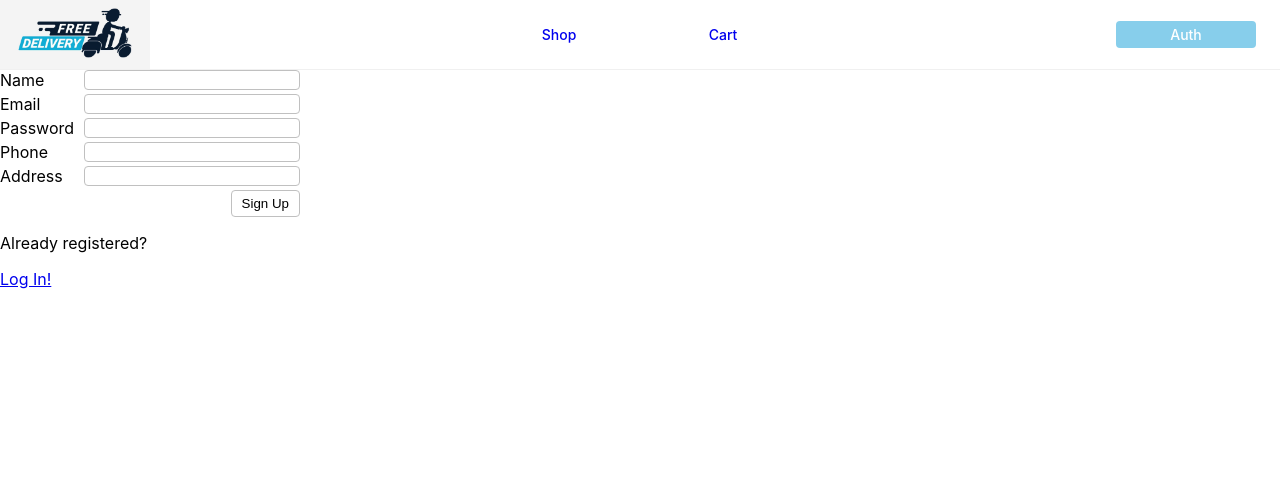
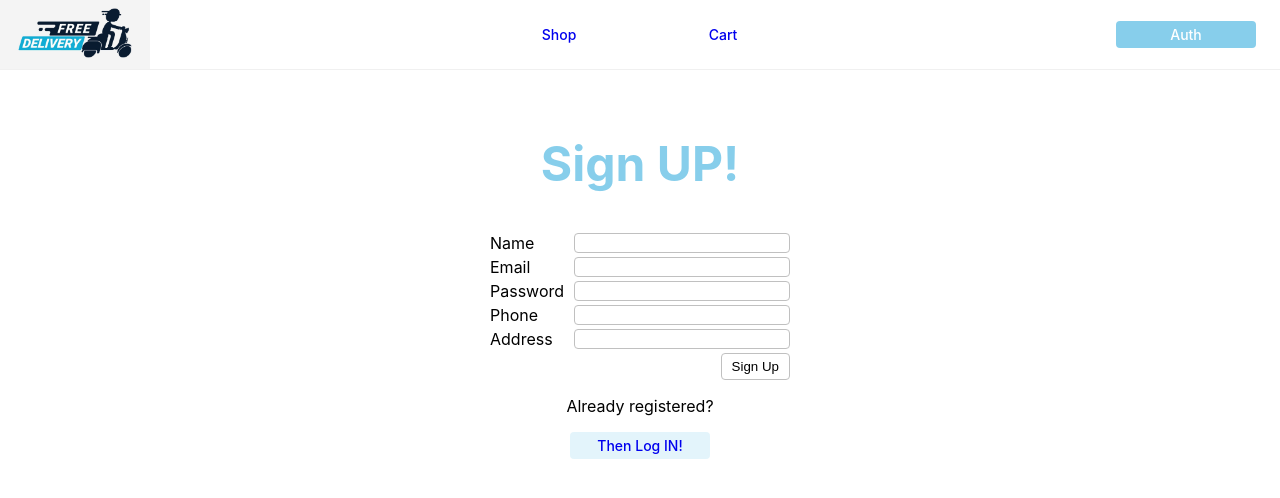
Before and after one commit to Maks-Budiukin/delivery-frontend, a React (Create React App) app: page /register in a window 1280 px wide. Shown: the top 498 px of the page. Built offline with nearby package versions, Linux system fonts and the light colour scheme.

Commit message:
styles added

```diff
--- a/src/Pages/Cart/Cart.jsx
+++ b/src/Pages/Cart/Cart.jsx
@@ -1,11 +1,13 @@
 import { CartUserForm } from "components/CartUserForm/CartUserForm";
 import { CartList } from "components/CartList/CartList";
 import styled from "styled-components";
+import { useSelector } from "react-redux";
 
 const Wrapper = styled.section`
     display: flex;
     justify-content: center;
 
+    padding-top: 36px;
     flex-wrap: wrap;
     gap: 40px;
 
@@ -14,8 +16,11 @@ const Wrapper = styled.section`
 
 export const Cart = () => {
 
+    const cart = useSelector(state => state.products.cart)
+
     return (<Wrapper>
-        <CartUserForm />
-        <CartList />
+        {cart.length > 0
+            ? <><CartUserForm /> <CartList /> </>
+    : <p>Cart is empty :( </p>}
     </Wrapper>)
 }
--- a/src/components/CartList/CartList.jsx
+++ b/src/components/CartList/CartList.jsx
@@ -1,57 +1,31 @@
-import { useDispatch, useSelector } from "react-redux"
+import { useSelector } from "react-redux"
 import styled from "styled-components"
 import { CartItem } from "./CartItem"
-import { ClearCartThunk } from "redux/products/products.thunk"
+
 
 const StyledCartList = styled.ul`
     list-style: none;
     padding: 0;
+
+
 `
 
-const StyledButton = styled.button`
-
-    width: 120px;
-    background-color: #fff;
-    padding: 5px 10px;
-
-    margin-right: 24px;
-    /* border: 1px solid silver; */
-    outline: none;
-    border: none;
-    border-radius: 4px;
-    text-decoration: none;
-    text-align: center;
-    font-size: 14px;
-    font-weight: 700;
-
-    transition-property: color, background-color, border;
-    transition-duration: 250ms;
-    transition-timing-function: ease;
 
 
-    &:visited {
-        color: black;
-    }
-    &:hover,
-    &:focus  {
-      outline: none;
-      /* border: 1px solid skyblue; */
-      background-color: tomato;
-      color: #fff;
-    }
+const Wrapper = styled.div`
+position: relative;
 
 `
 
 export const CartList = () => {
     const cart = useSelector(state => state.products.cart)
-    const dispatch = useDispatch();
-    return (<>
-    <StyledCartList>
-        <StyledButton type="button" onClick={() => dispatch(ClearCartThunk())}>Clear Cart</StyledButton>
+
+    return (<Wrapper>
+        <StyledCartList>
             {cart.map(item => {
                 return (<CartItem key={item.id} item={item} />
                 )
             })}
         </StyledCartList>
-        </>)
+        </Wrapper>)
 }
--- a/src/components/CartUserForm/CartUserForm.jsx
+++ b/src/components/CartUserForm/CartUserForm.jsx
@@ -5,10 +5,11 @@ import { createOrderThunk } from "redux/products/products.thunk";
 import styled from "styled-components";
 
 const StyledForm = styled.form`
+margin-top: 16px;
 display: flex;
 flex-wrap: wrap;
 justify-content: space-between;
-
+height: 170px;
 gap: 4px;
 width: 300px;
 
@@ -29,12 +30,19 @@ width: 300px;
     margin-left: auto;
     background-color: #fff;
     padding: 5px 10px;
-    border: 1px solid silver;
+    border: 1px solid skyblue;
     border-radius: 4px;
+    color: skyblue;
+    font-weight: bold;
+
+    transition-property: color, background-color, border;
+    transition-duration: 250ms;
+    transition-timing-function: ease;
 
     &:hover,
     &:focus  {
-      outline: none;
+      background-color: skyblue;
+      color: #fff;
       border: 1px solid skyblue;
     }
   }
--- a/src/components/Login/Login.jsx
+++ b/src/components/Login/Login.jsx
@@ -5,6 +5,12 @@ import { useDispatch } from "react-redux";
 import { loginThunk } from "redux/auth/auth.thunk";
 import { NavLink } from "react-router-dom";
 
+const Wrapper = styled.section`
+display: flex;
+justify-content: center;
+  padding: 24px 0;
+  text-align: center;
+`
 
 const StyledForm = styled.form`
 display: flex;
@@ -42,6 +48,49 @@ width: 300px;
   }
 `
 
+const Header = styled.h1`
+  color: skyblue;
+  font-size: 48px;
+`
+
+const StyledLink = styled(NavLink)`
+    display: block;
+    margin-left: auto;
+    margin-right: auto;
+    width: 120px;
+    background-color: #fff;
+    padding: 5px 10px;
+
+    /* border: 1px solid silver; */
+    border-radius: 4px;
+    text-decoration: none;
+    text-align: center;
+    font-size: 14px;
+    font-weight: 500;
+    background-color: #87cfeb3b;
+
+    transition-property: color, background-color, border;
+    transition-duration: 250ms;
+    transition-timing-function: ease;
+
+
+    &:visited {
+        color: black;
+    }
+    &:hover,
+    &:focus  {
+      outline: none;
+      /* border: 1px solid skyblue; */
+      background-color: skyblue;
+      color: #fff;
+    }
+  &.active {
+    color: #fff;
+    background-color: skyblue;
+    /* border: 1px solid skyblue; */
+  }
+`
+
 export const Login = () => {
 
     const emailInpudId = nanoid();
@@ -71,7 +120,9 @@ export const Login = () => {
     // setPassword("");
   }
 
-    return(<>
+    return(<Wrapper>
+      <div>
+        <Header>Log IN!</Header>
         <StyledForm onSubmit={handleSubmit}>
     <label htmlFor={emailInpudId}>Email </label>
     <input
@@ -98,6 +149,7 @@ export const Login = () => {
 
         </StyledForm>
         <p>Don't have an acc?</p>
-        <NavLink to="/register">Then sign up!</NavLink>
-    </>)
+        <StyledLink to="/register">Then sign up!</StyledLink>
+        </div>
+    </Wrapper>)
 }
--- a/src/components/Navbar/Navbar.jsx
+++ b/src/components/Navbar/Navbar.jsx
@@ -1,6 +1,7 @@
 import { useDispatch, useSelector } from "react-redux"
 import { NavLink } from "react-router-dom"
 import { logoutThunk } from "redux/auth/auth.thunk"
+import { ClearCartThunk } from "redux/products/products.thunk"
 import styled from "styled-components"
 
 
@@ -88,6 +89,7 @@ const NavList = styled.ul`
 `
 
 const NavBar = styled.nav`
+    position: relative;
     display: flex;
     justify-content: space-between;
     align-items: center;
@@ -102,10 +104,43 @@ const Logo = styled.img`
 
 `
 
+const StyledClearButton = styled.button`
+
+    width: 120px;
+    background-color: #fff;
+    padding: 5px 10px;
+    margin-right: 24px;
+
+
+
+    border-radius: 4px;
+    color: tomato;
+    text-align: center;
+    font-size: 14px;
+    font-weight: 700;
+    border: 1px solid tomato;
+
+    transition-property: color, background-color, border;
+    transition-duration: 250ms;
+    transition-timing-function: ease;
+
+    &:hover
+      {
+      outline: none;
+      background-color: tomato;
+      color: #fff;
+    }
+
+`
+const AuthBlock = styled.div`
+    width: 300;
+`
+
 
 export const Navbar = () => {
 
     const isLoggedIn = useSelector(state => state.auth.isLoggedIn)
+    const cart = useSelector(state => state.products.cart)
     const dispatch = useDispatch();
 
     return (<StyledSection>
@@ -120,10 +155,13 @@ export const Navbar = () => {
                 <li><StyledLink to="/cart">Cart</StyledLink></li>
                 {isLoggedIn && <li><StyledLink to="/orders">Orders</StyledLink></li>}
             </NavList>
+            <AuthBlock>
+                {cart.length > 0 && <StyledClearButton type="button" onClick={() => dispatch(ClearCartThunk())}>Clear Cart</StyledClearButton>}
                 {isLoggedIn?
             <StyledButton type="button" onClick={() => dispatch(logoutThunk())}>Logout</StyledButton>
             : <StyledLink to="/register">Auth</StyledLink>
                 }
+                </AuthBlock>
         </NavBar>
     </StyledSection>)
 }
--- a/src/components/ProdGallery/ProdGallery.jsx
+++ b/src/components/ProdGallery/ProdGallery.jsx
@@ -1,17 +1,19 @@
 import { useDispatch, useSelector } from "react-redux"
 import { ProdItem } from "./ProdItem"
 import { useEffect } from "react"
-import { getProductsThunk } from "../../redux/products/products.thunk"
+import { ClearCartThunk, getProductsThunk } from "../../redux/products/products.thunk"
 import styled from "styled-components"
 
 const StyledGallery = styled.ul`
+
     display: flex;
     flex-wrap: wrap;
     margin-left: auto;
     margin-right: auto;
-
+    padding-top: 12px;
     gap: 32px;
 `
+
 
 export const ProdGallery = () => {
     const activeShopID = useSelector(state => state.shops.activeShop)
@@ -23,10 +25,14 @@ export const ProdGallery = () => {
             dispatch(getProductsThunk(activeShopID))
         }
     }, [dispatch, activeShopID])
-    return (<StyledGallery>
+    return (<><StyledGallery>
         {activeShopID && products.map(item => {
         return(<ProdItem id={item._id} name={item.name} img={item.img} price={item.price} description={item.description} shop={activeShopID}></ProdItem>)
     })}
 
-    </StyledGallery>)
+    </StyledGallery>
+
+
+
+    </>)
 }
--- a/src/components/Register/Register.jsx
+++ b/src/components/Register/Register.jsx
@@ -5,6 +5,13 @@ import { useState } from "react";
 import { loginThunk, regThunk } from "redux/auth/auth.thunk";
 import { useDispatch } from "react-redux";
 import { NavLink } from "react-router-dom";
+
+const Wrapper = styled.section`
+display: flex;
+justify-content: center;
+  padding: 24px 0;
+  text-align: center;
+`
 
 const StyledForm = styled.form`
 display: flex;
@@ -40,6 +47,49 @@ width: 300px;
       border: 1px solid skyblue;
     }
   }
+`
+
+const StyledLink = styled(NavLink)`
+    display: block;
+    margin-left: auto;
+    margin-right: auto;
+    width: 120px;
+    background-color: #fff;
+    padding: 5px 10px;
+
+    /* border: 1px solid silver; */
+    border-radius: 4px;
+    text-decoration: none;
+    text-align: center;
+    font-size: 14px;
+    font-weight: 500;
+    background-color: #87cfeb3b;
+
+    transition-property: color, background-color, border;
+    transition-duration: 250ms;
+    transition-timing-function: ease;
+
+
+    &:visited {
+        color: black;
+    }
+    &:hover,
+    &:focus  {
+      outline: none;
+      /* border: 1px solid skyblue; */
+      background-color: skyblue;
+      color: #fff;
+    }
+  &.active {
+    color: #fff;
+    background-color: skyblue;
+    /* border: 1px solid skyblue; */
+  }
+`
+
+const Header = styled.h1`
+  color: skyblue;
+  font-size: 48px;
 `
 
 export const Register = () => {
@@ -86,7 +136,9 @@ export const Register = () => {
     //     setAddress("");
   }
 
-    return(<>
+    return(<Wrapper>
+      <div>
+        <Header>Sign UP!</Header>
         <StyledForm onSubmit={handleSubmit}>
 
     <label htmlFor={nameInpudId}>Name </label>
@@ -152,7 +204,8 @@ export const Register = () => {
 
         </StyledForm>
         <p>Already registered? </p>
-        <NavLink to="/login">Log In!</NavLink>
-        </>
+        <StyledLink to="/login">Then Log IN!</StyledLink>
+        </div>
+        </Wrapper>
     )
 }
```
Also changed, not shown: src/components/CartList/CartItem.jsx (+116 -13 lines).
